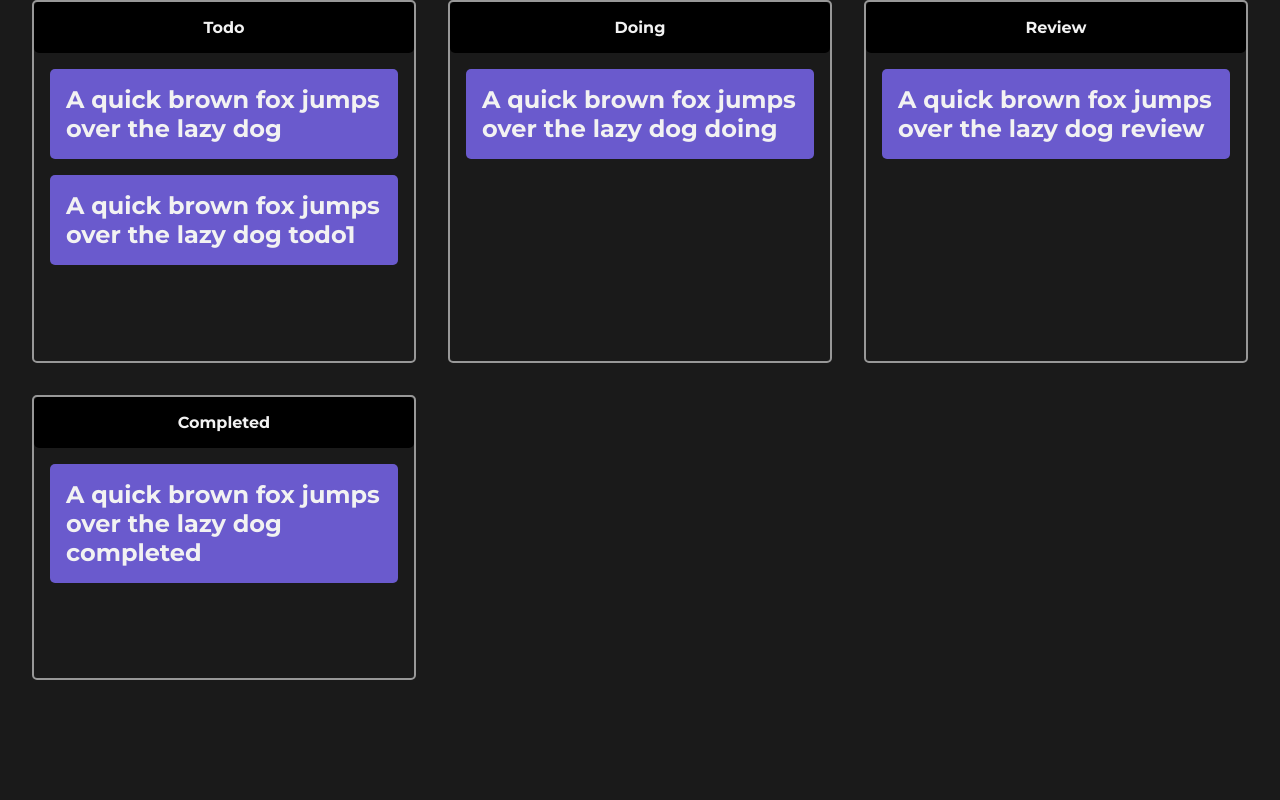
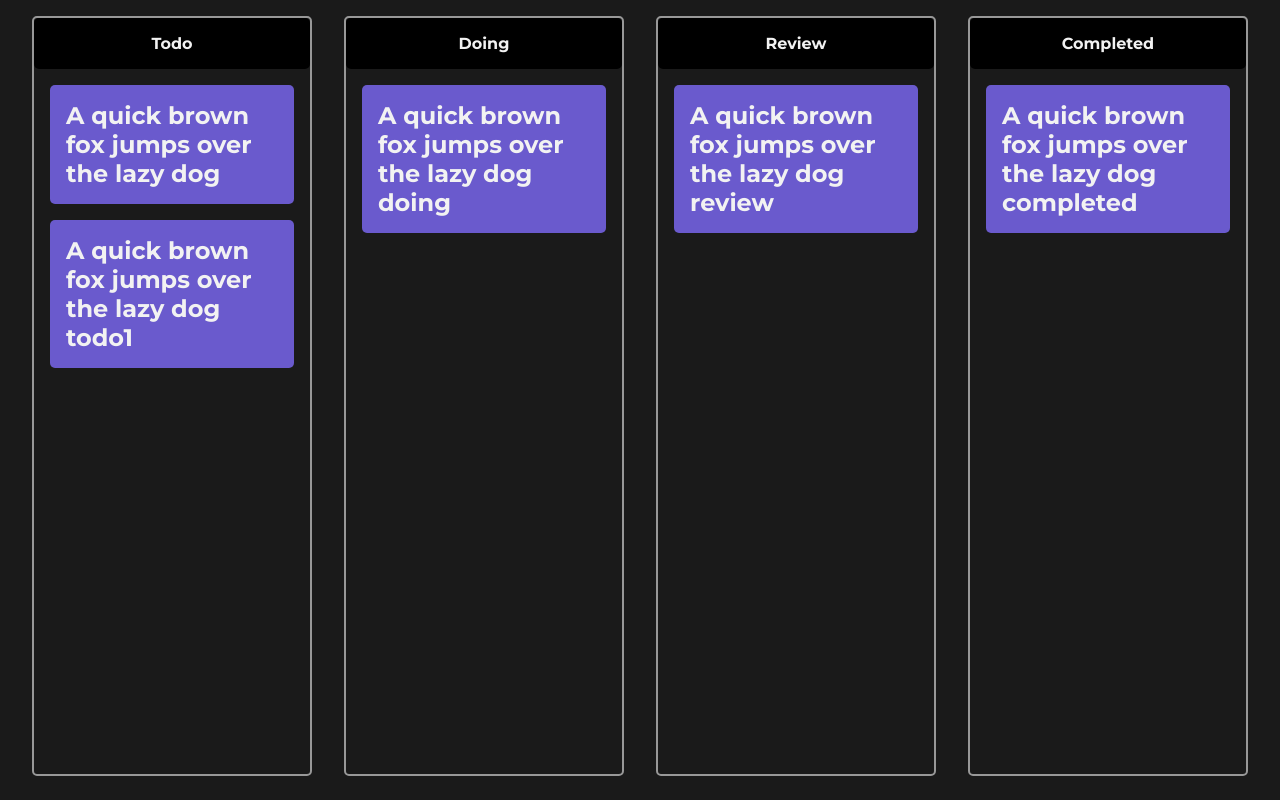
Before and after one commit to Sushantmalla/react-taskboard, a React (Vite) app: page / in a window 1280 px wide. Built offline with nearby package versions, Linux system fonts and the light colour scheme.

Commit message:
Refactor(style) - refactor css

```diff
--- a/src/App.tsx
+++ b/src/App.tsx
@@ -3,7 +3,7 @@ import Drag from "./components/Drag";
 
 function App() {
   return (
-    <div className="container-main flex">
+    <div className="App">
       <Drag />
     </div>
   );
--- a/src/index.css
+++ b/src/index.css
@@ -13,15 +13,13 @@ body {
   font-weight: normal;
 }
 
-.flex {
+.App {
+  margin-top: 1rem;
+  min-height: 95vh;
   display: flex;
   justify-content: center;
   align-items: center;
   flex-direction: column;
-}
-
-.container-main {
-  min-height: 85vh;
 }
 
 /* TITLE */
@@ -46,7 +44,7 @@ body {
 .grid {
   flex: 1;
   display: grid;
-  grid-template-columns: 1fr 1fr 1fr;
+  grid-template-columns: 1fr 1fr 1fr 1fr;
   gap: 2rem;
   padding: 0 2rem;
   width: 100%;
```
